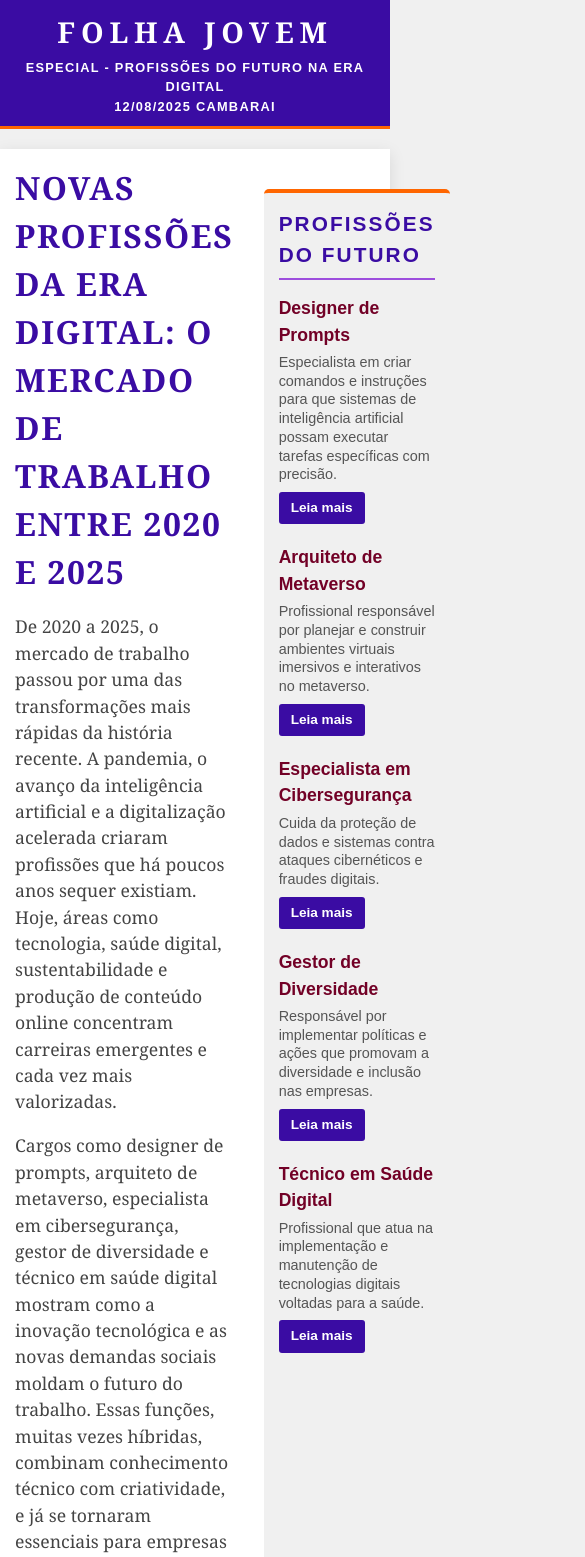
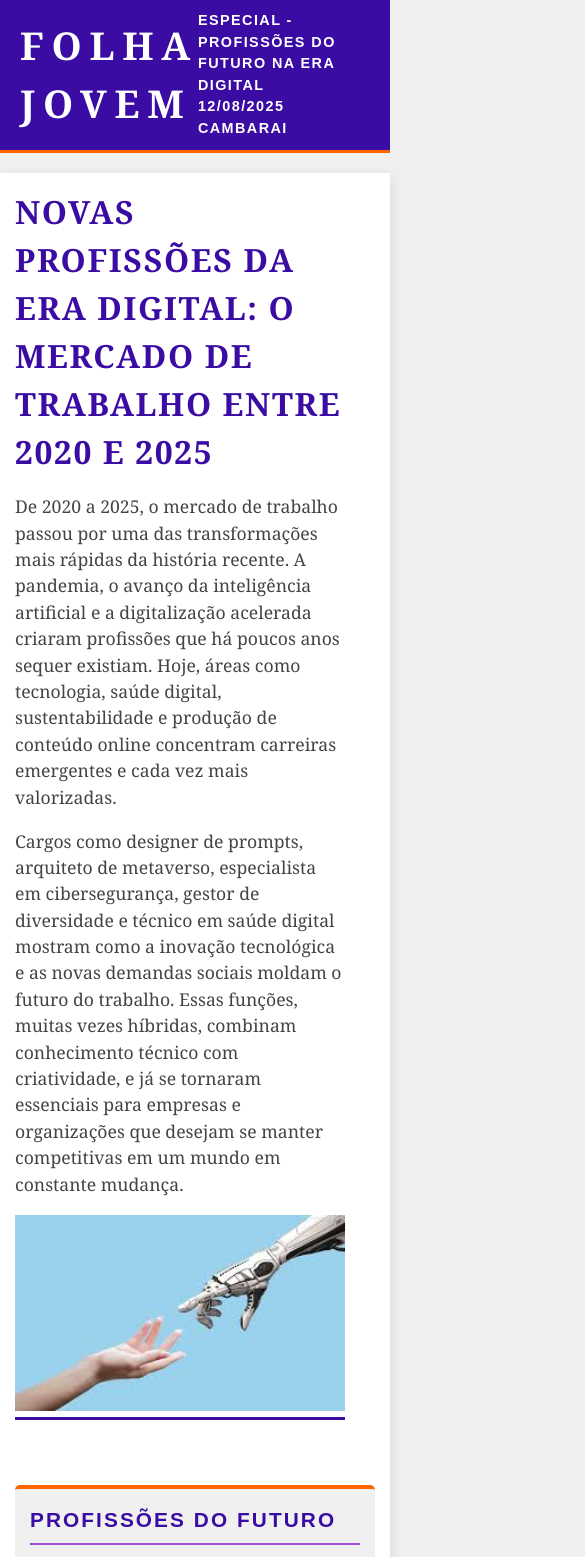
Before and after one commit to svg-jpedro/Folha-Jovem, a plain HTML site: page index.html in a window 390 px wide. Shown: the top 1557 px of the page, 585 px wide, since content can reach past the window. Drawn offline with Linux system fonts and the light colour scheme.

Commit message:
Update style.css

```diff
--- a/css/style.css
+++ b/css/style.css
@@ -240,36 +240,25 @@
       }
     }
 
-/* Ajustes extras para celular */
+/* Garante que imagens dentro das matérias nunca estourem a tela */
+.manchete img,
+.mancheteprofissões img,
+.subtitulo img,
+.imagem2 img,
+.imagem3 img {
+  max-width: 100%;
+  height: auto;
+}
+
+/* Força o aside a virar bloco no celular */
 @media (max-width: 768px) {
-  img {
-    max-width: 100%;
-    height: auto;
+  main {
+    grid-template-columns: 1fr; /* força 1 coluna */
   }
 
-  header {
-    flex-direction: column;
-    text-align: center;
-    gap: 5px;
-  }
-
-  header h1 {
-    font-size: 1.8rem;
-  }
-
-  header nav {
-    font-size: 0.8rem;
-    text-align: center;
-  }
-
-  .imagem2 {
-    flex-direction: column;
-    align-items: center;
-  }
-
-  .imagem2 img,
-  .imagem3 img {
-    width: 100% !important;  /* força imagem a caber */
-    height: auto;
+  aside {
+    grid-column: 1 / 2 !important; /* ocupa linha inteira */
+    width: 100%;
+    margin-top: 20px;
   }
 }
```
